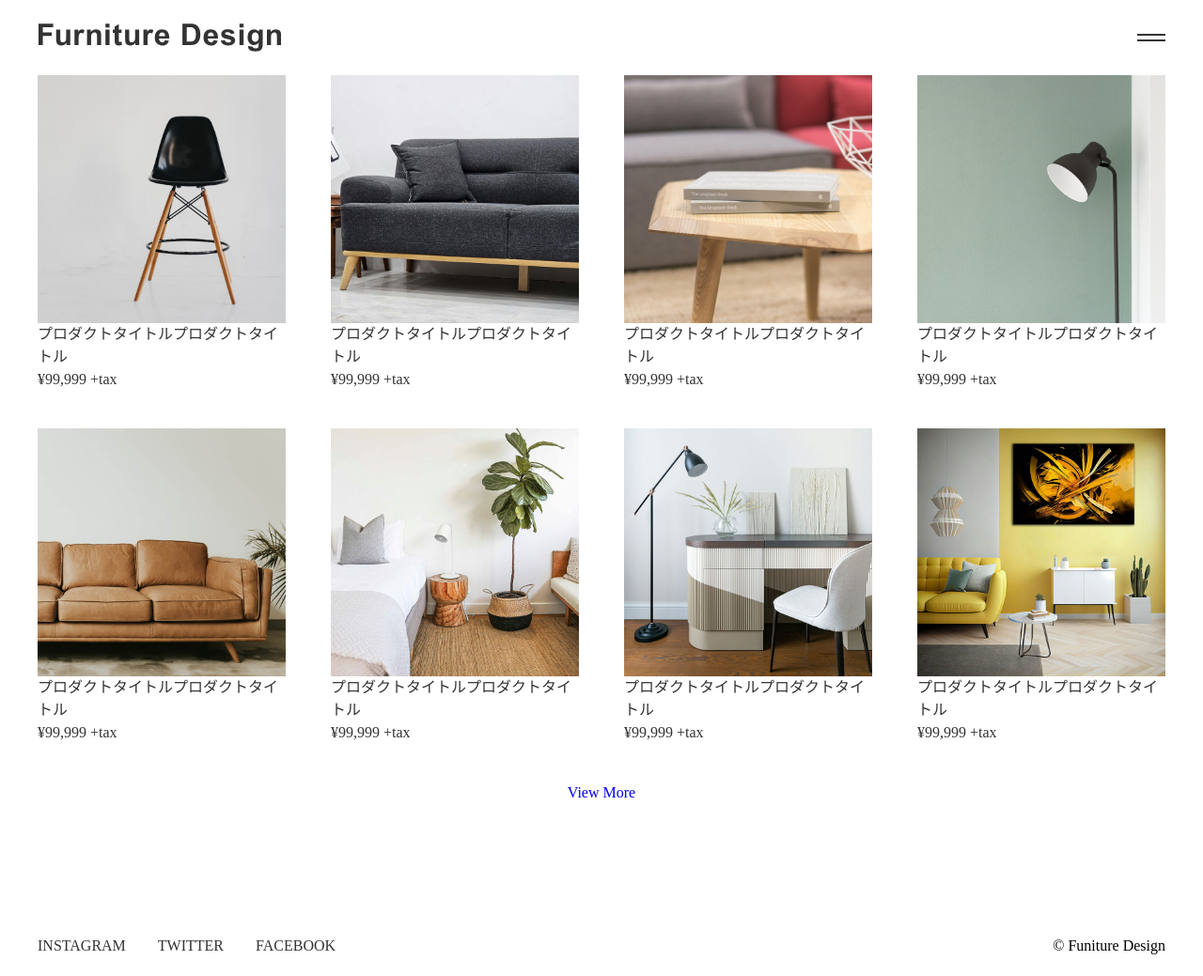
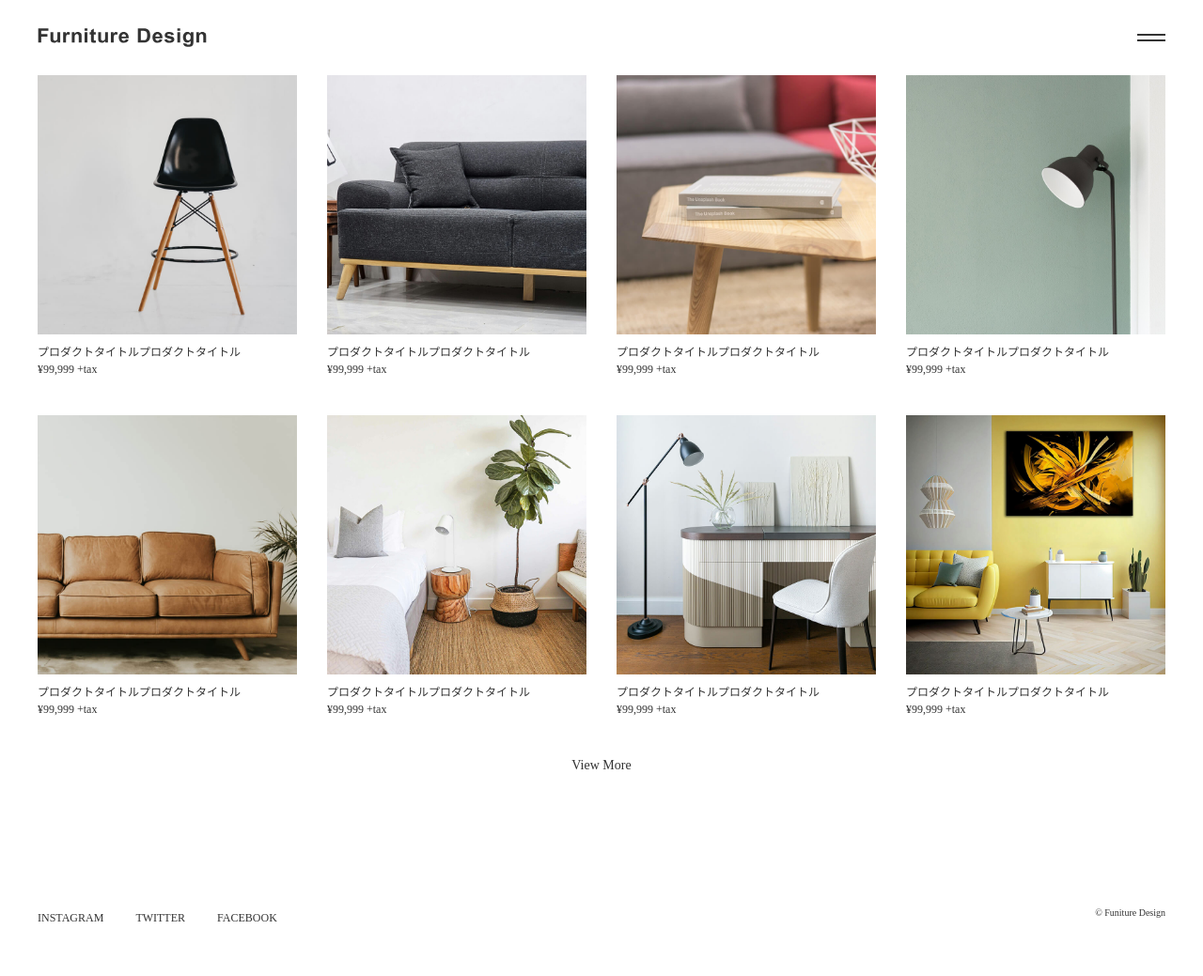
Before and after one commit to NobuhiroMishima/Codejump_FurnitureStore, a PHP site: page / in a window 1280 px wide. Shown: the whole page at 94% size. After the commit the page ends 981 px from the top, so only its background shows below. Run offline with PHP 8.4, Linux system fonts and the light colour scheme.

Commit message:
clean file

```diff
--- /dev/null
+++ b/styles/globals/_variables.scss
@@ -0,0 +1,5 @@
+$cBlack: #333333;
+$cWhite: white;
+
+$contentMaxWidth: 1360px;
+$breakpoints: 900px;
--- a/styles/pages/_home.scss
+++ b/styles/pages/_home.scss
@@ -1,63 +1,8 @@
-// @use "../globals" as *;
-
-$cBlack: #333333;
-$cWhite: white;
-
-//ハンバーガーメニュークリックのスタイル
-.menu__open{
-    position: relative;
-
-    & .cover{
-        content: '';
-        position: absolute;
-        display: block;
-        top: 0;
-        left: 0;
-        width: 100%;
-        height: 100%;
-        position: fixed;
-        opacity: 0.9;
-        background-color: $cBlack;
-        cursor: pointer;
-    }
-
-    & .header__nav {
-        transform: translateX(200px);
-        transition: 0.3s
-    }
-
-    & .menu__btn{
-        z-index: 10;
-        & > span{
-            background-color: $cWhite !important;
-            transition-duration: 0.5s;
-            &:first-child{
-                transform: rotate(-45deg) translateY(4px);
-            }
-            &:last-child{
-                transform: rotate(45deg) translateY(-4px);
-
-            }
-        }
-
-    }
-}
-
-//hoverのスタイル
-.hover{
-    &:hover{
-        opacity: 0.7;
-        transition: opacity 0.3s;
-        color: $cBlack;
-    }
-
-    & a{
-        color: $cBlack;
-    }
-}
+@use "../globals/variables" as *;
+@use "../parts/common" as *;
 
 .header{
-    max-width: 1360px;
+    max-width: $contentMaxWidth;
     margin: 0 auto;
     height: 80px;
     padding: 0 40px;
@@ -69,6 +14,9 @@ $cWhite: white;
     align-items: center;
     background-color: $cWhite;
 
+    & h1 a img{
+        width: 180px;
+    }
     &__nav {
         z-index: 10;
         position: fixed;
@@ -124,7 +72,7 @@ $cWhite: white;
 }
 
 .content{
-    max-width: 1360px;
+    max-width: $contentMaxWidth;
     margin: 0 auto;
     padding: 80px 40px 120px 40px;
 
@@ -139,12 +87,19 @@ $cWhite: white;
             width: 47%;
             margin-bottom: 40px;
 
-            @media screen and (min-width: 900px){
-                width: 22%;
+            @media screen and (min-width: $breakpoints){
+                width: 23%;
             }
 
             & a{
                 text-decoration: none;
+                color: $cBlack;
+                @extend .font-sm;
+
+                & .item{
+                    margin-top: 10px;
+                }
+
             }
 
         }
@@ -154,14 +109,16 @@ $cWhite: white;
         display: block;
         text-align: center;
         text-decoration: none;
+        color: $cBlack;
         z-index: 10;
+        @extend .font-md;
     }
 
 
 }
 
 .footer{
-    max-width: 1360px;
+    max-width: $contentMaxWidth;
     margin: 0 auto;
     padding: 0 40px 20px 40px;
     display: flex;
@@ -170,7 +127,7 @@ $cWhite: white;
     bottom: 20px;
     left: 0;
     right: 0;
-    @media screen and (min-width: 900px){
+    @media screen and (min-width: $breakpoints){
         flex-direction: row;
         justify-content: space-between;
     }
@@ -189,7 +146,13 @@ $cWhite: white;
             & a{
                 text-decoration: none;
                 color: $cBlack;
+                @extend .font-sm;
             }
         }
     }
+
+    & p{
+        color: $cBlack;
+        @extend .font-xs;
+    }
 }
--- /dev/null
+++ b/styles/parts/_common.scss
@@ -0,0 +1,16 @@
+@use "../globals/variables" as *;
+
+.font-xs{
+    font-size: 10px;
+    color: $cBlack;
+}
+
+.font-sm{
+    font-size: 12px;
+    color: $cBlack;
+}
+
+.font-md{
+    font-size: 14px;
+    color: $cBlack;
+}
--- /dev/null
+++ b/styles/parts/_item-hover.scss
@@ -0,0 +1,14 @@
+@use "../globals/variables" as *;
+
+//hoverのスタイル
+.hover{
+    &:hover{
+        opacity: 0.7;
+        transition: opacity 0.3s;
+        color: $cBlack;
+    }
+
+    & a{
+        color: $cBlack;
+    }
+}
--- a/styles/style.css
+++ b/styles/style.css
@@ -1,3 +1,12 @@
+.hover:hover {
+  opacity: 0.7;
+  transition: opacity 0.3s;
+  color: #333333;
+}
+.hover a {
+  color: #333333;
+}
+
 .menu__open {
   position: relative;
 }
@@ -32,12 +41,18 @@
   transform: rotate(45deg) translateY(-4px);
 }
 
-.hover:hover {
-  opacity: 0.7;
-  transition: opacity 0.3s;
+.font-xs, .footer p {
+  font-size: 10px;
   color: #333333;
 }
-.hover a {
+
+.font-sm, .content ul li a, .footer ul li a {
+  font-size: 12px;
+  color: #333333;
+}
+
+.font-md, .content .btn {
+  font-size: 14px;
   color: #333333;
 }
 
@@ -53,6 +68,9 @@
   right: 0;
   align-items: center;
   background-color: white;
+}
+.header h1 a img {
+  width: 180px;
 }
 .header__nav {
   z-index: 10;
@@ -117,16 +135,21 @@
 }
 @media screen and (min-width: 900px) {
   .content ul li {
-    width: 22%;
+    width: 23%;
   }
 }
 .content ul li a {
   text-decoration: none;
+  color: #333333;
+}
+.content ul li a .item {
+  margin-top: 10px;
 }
 .content .btn {
   display: block;
   text-align: center;
   text-decoration: none;
+  color: #333333;
   z-index: 10;
 }
 
@@ -158,4 +181,7 @@
 .footer ul li a {
   text-decoration: none;
   color: #333333;
+}
+.footer p {
+  color: #333333;
 }/*# sourceMappingURL=style.css.map */
--- a/styles/style.scss
+++ b/styles/style.scss
@@ -1 +1,4 @@
-@use "pages/home";
+@use 'parts/item-hover';
+@use 'parts/menu';
+
+@use 'pages/home';
```
Also changed, not shown: styles/parts/_menu.scss (added, +41 -0 lines), 1 other file.
